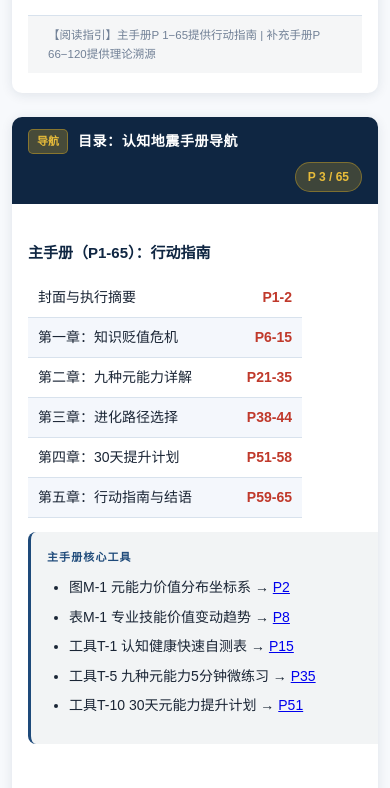
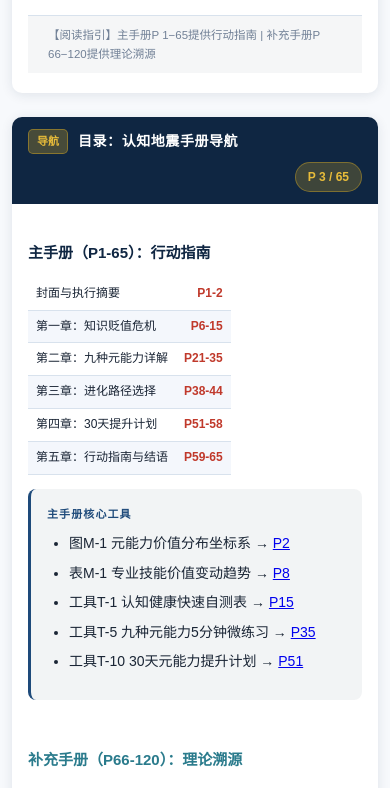
Before and after one commit to BOYAJINGYING/BOYA, a plain HTML site: page index.html in a window 390 px wide. Shown: the part 2026-2814 px from the top of the page. Drawn offline with Linux system fonts and the light colour scheme.

Commit message:
移动视觉8

```diff
--- a/index.html
+++ b/index.html
@@ -37,42 +37,43 @@
     --line-height: 1.85;
   }
 @media screen and (max-width: 768px) {
-    /* ✅ 保留：三列变单列（已验证有效） */
+    /* 三列修复（保留） */
     .grid-3 {
         display: block !important;
         grid-template-columns: none !important;
     }
-
     .callout, .callout-warning {
         width: 100% !important;
         margin-bottom: 15px !important;
         grid-column: auto !important;
-        box-sizing: border-box;
+        overflow-x: auto !important; /* 关键：允许卡片内滚动 */
     }
 
-    /* ✅ 新增：表格横向滚动（不影响上面） */
+    /* 表格修复 - 横向滚动 */
     table {
         display: block !important;
-        width: 100% !important;
+        width: auto !important; /* 改为auto，让表格按内容撑开 */
+        min-width: 100% !important;
         overflow-x: auto !important;
         -webkit-overflow-scrolling: touch !important;
-        white-space: nowrap !important;
-        font-size: 13px;
+        font-size: 12px !important;
+        border-collapse: collapse;
     }
 
     th, td {
         white-space: nowrap !important;
-        min-width: 100px !important;
-        padding: 8px 10px !important;
+        padding: 6px 8px !important;
+        font-size: 12px !important;
     }
 
-    /* 导航栏适配 */
+    /* 导航栏 */
     #top-nav {
         flex-wrap: wrap !important;
         height: auto !important;
         padding: 10px !important;
     }
 }
+
 
 
   *, *::before, *::after { box-sizing: border-box; margin: 0; padding: 0; }
```
